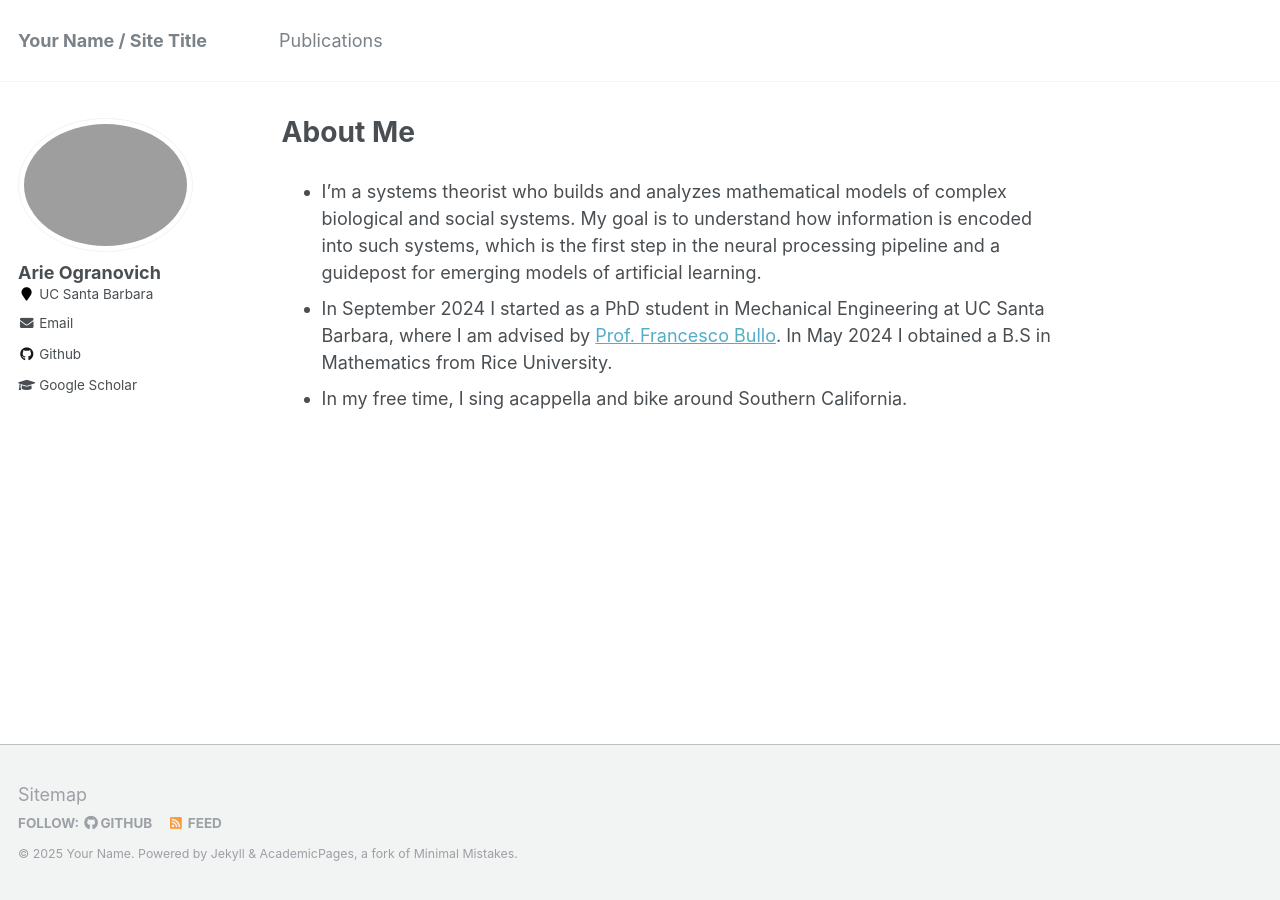
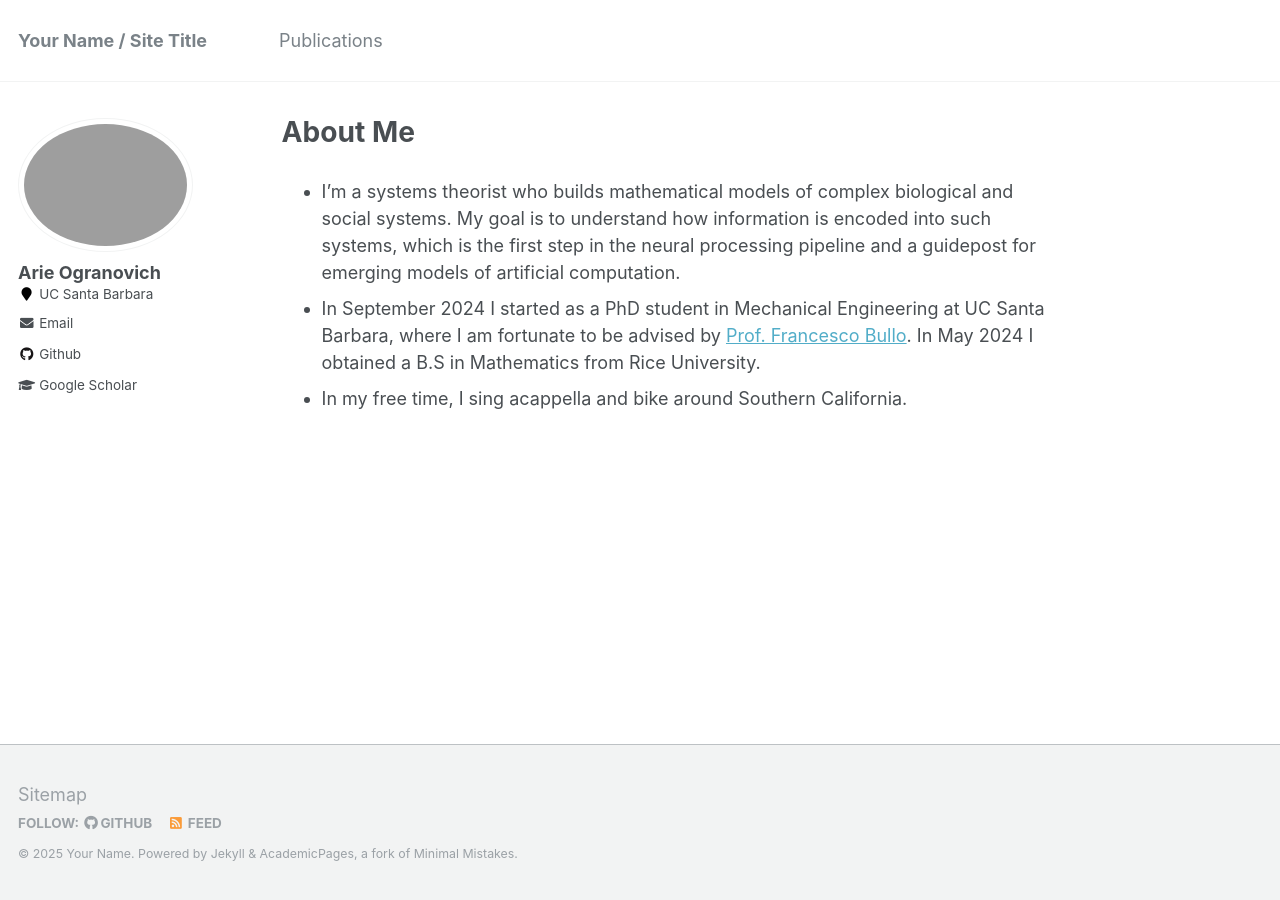
Before and after one commit to arieogranovich/arie.github.io, a Jekyll site: the page built from _pages/about.md, in a window 1280 px wide. Built offline with Jekyll 4.4.1, drawn with Linux system fonts in a browser that asks for light colours.

Commit message:
Last one today!

```diff
--- a/_pages/about.md
+++ b/_pages/about.md
@@ -7,6 +7,6 @@ redirect_from:
   - /about/
   - /about.html
 ---
-- I'm a systems theorist who builds and analyzes mathematical models of complex biological and social systems. My goal is to understand how information is encoded into such systems, which is the first step in the neural processing pipeline and a guidepost for emerging models of artificial learning.
-- In September 2024 I started as a PhD student in Mechanical Engineering at UC Santa Barbara, where I am advised by [Prof. Francesco Bullo](https://fbullo.github.io/). In May 2024 I obtained a B.S in Mathematics from Rice University.
+- I'm a systems theorist who builds mathematical models of complex biological and social systems. My goal is to understand how information is encoded into such systems, which is the first step in the neural processing pipeline and a guidepost for emerging models of artificial computation.
+- In September 2024 I started as a PhD student in Mechanical Engineering at UC Santa Barbara, where I am fortunate to be advised by [Prof. Francesco Bullo](https://fbullo.github.io/). In May 2024 I obtained a B.S in Mathematics from Rice University.
 - In my free time, I sing acappella and bike around Southern California.
```
